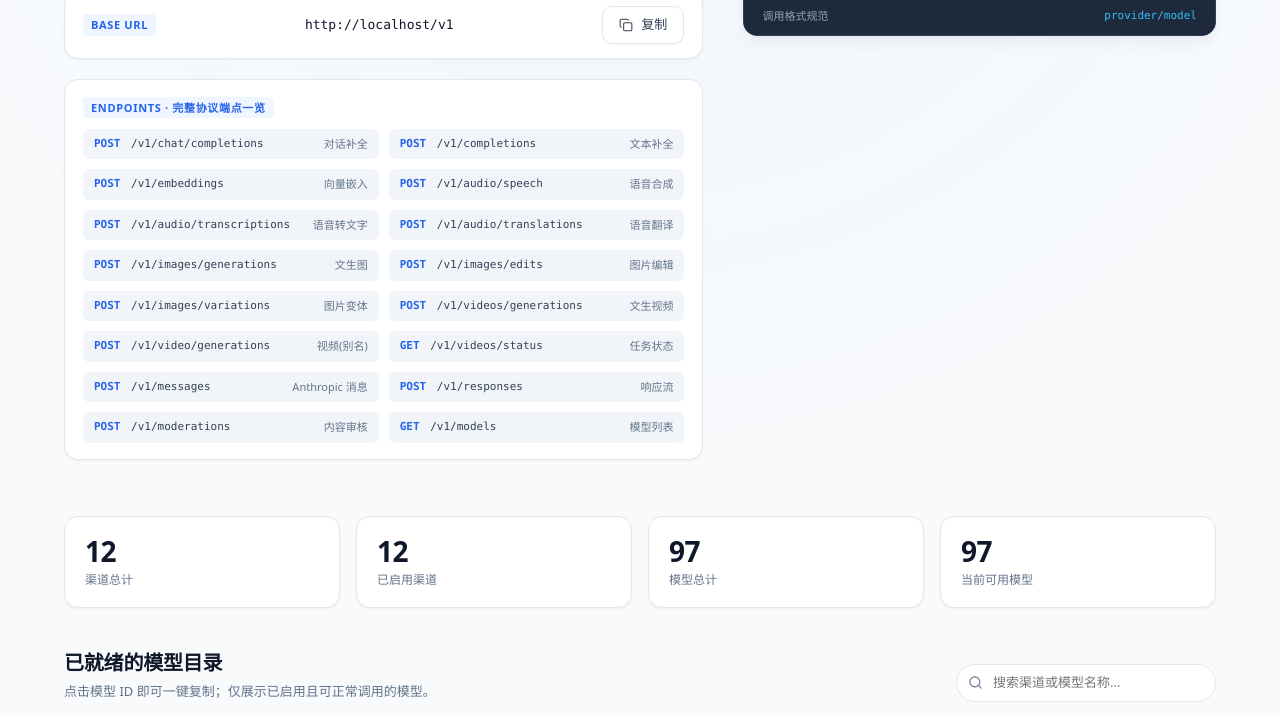
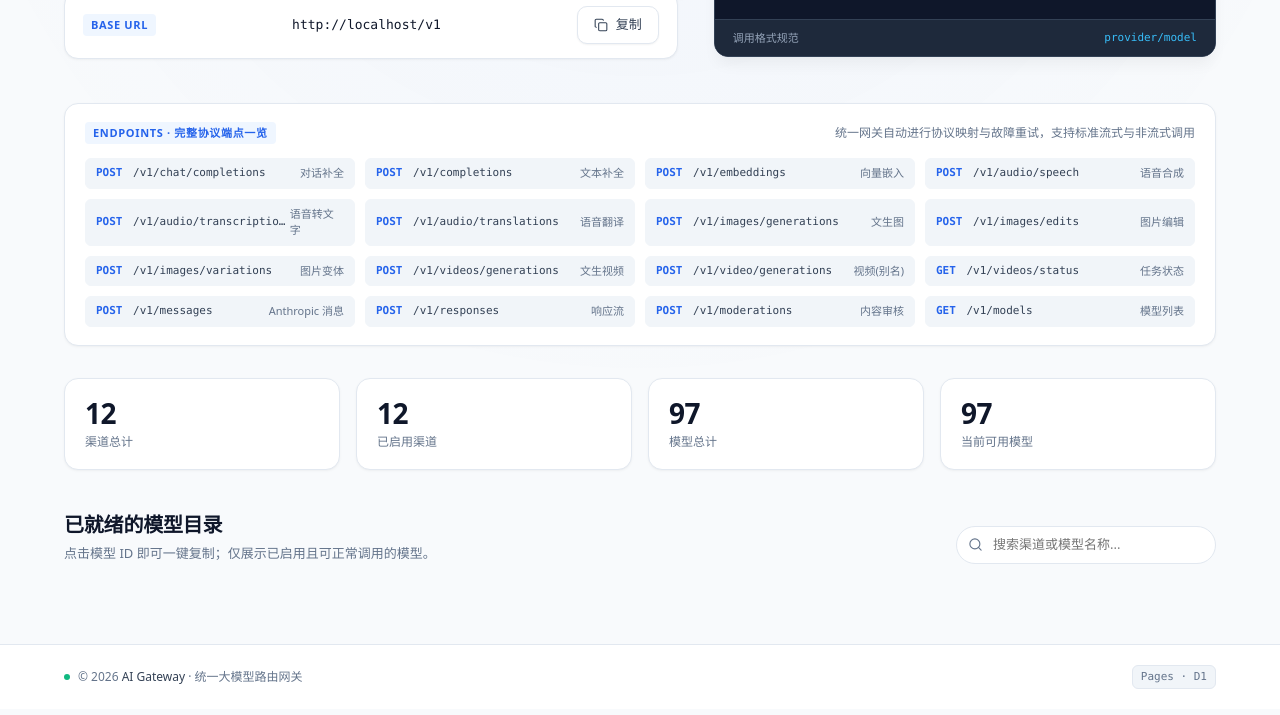
Before and after one commit to wimdaw/ai-gateway, a website: page index.html in a window 1280 px wide. Shown: the part 325-1040 px from the top of the page. Drawn offline with Linux system fonts and the light colour scheme.

Commit message:
fix(ui): 端点一览调整为全宽 4 列网格自适应展示，消除 Hero 区域右侧多余留白

```diff
--- a/index.html
+++ b/index.html
@@ -80,7 +80,7 @@ code, pre { font-family: var(--font-mono); }
 .brand__descriptor { font-size: 10px; font-weight: 600; letter-spacing: 0.08em; color: var(--text-muted); background: var(--bg-surface-subtle); padding: 2px 6px; border-radius: var(--radius-sm); margin-left: 4px; }
 .topbar__actions { display: flex; align-items: center; gap: 10px; }
 
-.home-hero { padding-block: 48px 36px; display: grid; grid-template-columns: 1.15fr 0.85fr; gap: 40px; align-items: start; }
+.home-hero { padding-block: 48px 24px; display: grid; grid-template-columns: 1.1fr 0.9fr; gap: 36px; align-items: center; }
 @media (max-width: 900px) { .home-hero { grid-template-columns: 1fr; padding-block: 32px 24px; } }
 .home-hero__copy h1 { font-size: clamp(28px, 4vw, 40px); font-weight: 700; letter-spacing: -0.02em; line-height: 1.15; color: var(--text-primary); margin-bottom: 14px; }
 .home-hero__lede { font-size: 15px; color: var(--text-secondary); line-height: 1.6; margin-bottom: 24px; max-width: 560px; }
@@ -88,8 +88,12 @@ code, pre { font-family: var(--font-mono); }
 .endpoint-box { background: var(--bg-surface); border: 1px solid var(--border-color); border-radius: var(--radius-lg); padding: 14px 18px; display: flex; align-items: center; justify-content: space-between; gap: 12px; box-shadow: var(--shadow-sm); margin-bottom: 20px; }
 .endpoint-box__label { font-size: 11px; font-weight: 700; letter-spacing: 0.06em; color: var(--primary); background: var(--primary-light); padding: 3px 8px; border-radius: var(--radius-xs); flex-shrink: 0; }
 .endpoint-box code { font-size: 13px; color: var(--text-primary); font-weight: 500; overflow: hidden; text-overflow: ellipsis; white-space: nowrap; }
-.endpoint-box--list { display: block; padding: 16px 18px; }
-.endpoint-list { display: grid; grid-template-columns: repeat(auto-fill, minmax(220px, 1fr)); gap: 10px; margin-top: 12px; }
+.endpoint-box--list { display: block; padding: 18px 20px; margin-bottom: 32px; }
+.endpoint-box__header { display: flex; align-items: center; justify-content: space-between; gap: 12px; flex-wrap: wrap; }
+.endpoint-box__hint { font-size: 12px; color: var(--text-muted); }
+.endpoint-list { display: grid; grid-template-columns: repeat(4, 1fr); gap: 10px; margin-top: 14px; }
+@media (max-width: 1080px) { .endpoint-list { grid-template-columns: repeat(2, 1fr); } }
+@media (max-width: 640px) { .endpoint-list { grid-template-columns: 1fr; } }
 .ep-item { display: flex; align-items: center; justify-content: space-between; padding: 6px 10px; border-radius: var(--radius-sm); background-color: var(--bg-surface-subtle); border: 1px solid var(--border-light); }
 .ep-item code { font-size: 11px; color: var(--text-secondary); }
 .ep-item .endpoint-method { font-weight: 700; color: var(--primary); margin-right: 4px; }
@@ -180,28 +184,6 @@ code, pre { font-family: var(--font-mono); }
           <span>复制</span>
         </button>
       </div>
-
-      <div class="endpoint-box endpoint-box--list" aria-label="支持的 API 端点">
-        <span class="endpoint-box__label">ENDPOINTS · 完整协议端点一览</span>
-        <div class="endpoint-list">
-          <div class="ep-item"><code><span class="endpoint-method">POST</span> /v1/chat/completions</code><small>对话补全</small></div>
-          <div class="ep-item"><code><span class="endpoint-method">POST</span> /v1/completions</code><small>文本补全</small></div>
-          <div class="ep-item"><code><span class="endpoint-method">POST</span> /v1/embeddings</code><small>向量嵌入</small></div>
-          <div class="ep-item"><code><span class="endpoint-method">POST</span> /v1/audio/speech</code><small>语音合成</small></div>
-          <div class="ep-item"><code><span class="endpoint-method">POST</span> /v1/audio/transcriptions</code><small>语音转文字</small></div>
-          <div class="ep-item"><code><span class="endpoint-method">POST</span> /v1/audio/translations</code><small>语音翻译</small></div>
-          <div class="ep-item"><code><span class="endpoint-method">POST</span> /v1/images/generations</code><small>文生图</small></div>
-          <div class="ep-item"><code><span class="endpoint-method">POST</span> /v1/images/edits</code><small>图片编辑</small></div>
-          <div class="ep-item"><code><span class="endpoint-method">POST</span> /v1/images/variations</code><small>图片变体</small></div>
-          <div class="ep-item"><code><span class="endpoint-method">POST</span> /v1/videos/generations</code><small>文生视频</small></div>
-          <div class="ep-item"><code><span class="endpoint-method">POST</span> /v1/video/generations</code><small>视频(别名)</small></div>
-          <div class="ep-item"><code><span class="endpoint-method">GET</span> /v1/videos/status</code><small>任务状态</small></div>
-          <div class="ep-item"><code><span class="endpoint-method">POST</span> /v1/messages</code><small>Anthropic 消息</small></div>
-          <div class="ep-item"><code><span class="endpoint-method">POST</span> /v1/responses</code><small>响应流</small></div>
-          <div class="ep-item"><code><span class="endpoint-method">POST</span> /v1/moderations</code><small>内容审核</small></div>
-          <div class="ep-item"><code><span class="endpoint-method">GET</span> /v1/models</code><small>模型列表</small></div>
-        </div>
-      </div>
     </div>
 
     <figure class="request-panel" aria-labelledby="request-caption">
@@ -221,6 +203,33 @@ code, pre { font-family: var(--font-mono); }
         <code>provider/model</code>
       </div>
     </figure>
+  </section>
+
+  <section class="shell endpoints-strip" aria-label="支持的 API 端点">
+    <div class="endpoint-box endpoint-box--list">
+      <div class="endpoint-box__header">
+        <span class="endpoint-box__label">ENDPOINTS · 完整协议端点一览</span>
+        <span class="endpoint-box__hint">统一网关自动进行协议映射与故障重试，支持标准流式与非流式调用</span>
+      </div>
+      <div class="endpoint-list">
+        <div class="ep-item"><code><span class="endpoint-method">POST</span> /v1/chat/completions</code><small>对话补全</small></div>
+        <div class="ep-item"><code><span class="endpoint-method">POST</span> /v1/completions</code><small>文本补全</small></div>
+        <div class="ep-item"><code><span class="endpoint-method">POST</span> /v1/embeddings</code><small>向量嵌入</small></div>
+        <div class="ep-item"><code><span class="endpoint-method">POST</span> /v1/audio/speech</code><small>语音合成</small></div>
+        <div class="ep-item"><code><span class="endpoint-method">POST</span> /v1/audio/transcriptions</code><small>语音转文字</small></div>
+        <div class="ep-item"><code><span class="endpoint-method">POST</span> /v1/audio/translations</code><small>语音翻译</small></div>
+        <div class="ep-item"><code><span class="endpoint-method">POST</span> /v1/images/generations</code><small>文生图</small></div>
+        <div class="ep-item"><code><span class="endpoint-method">POST</span> /v1/images/edits</code><small>图片编辑</small></div>
+        <div class="ep-item"><code><span class="endpoint-method">POST</span> /v1/images/variations</code><small>图片变体</small></div>
+        <div class="ep-item"><code><span class="endpoint-method">POST</span> /v1/videos/generations</code><small>文生视频</small></div>
+        <div class="ep-item"><code><span class="endpoint-method">POST</span> /v1/video/generations</code><small>视频(别名)</small></div>
+        <div class="ep-item"><code><span class="endpoint-method">GET</span> /v1/videos/status</code><small>任务状态</small></div>
+        <div class="ep-item"><code><span class="endpoint-method">POST</span> /v1/messages</code><small>Anthropic 消息</small></div>
+        <div class="ep-item"><code><span class="endpoint-method">POST</span> /v1/responses</code><small>响应流</small></div>
+        <div class="ep-item"><code><span class="endpoint-method">POST</span> /v1/moderations</code><small>内容审核</small></div>
+        <div class="ep-item"><code><span class="endpoint-method">GET</span> /v1/models</code><small>模型列表</small></div>
+      </div>
+    </div>
   </section>
 
   <section class="shell metrics-strip" aria-label="网关配置概览">
```
Also changed, not shown: src/home.page.ts (+27 -22 lines), src/pages.css.ts (+33 -7 lines).
